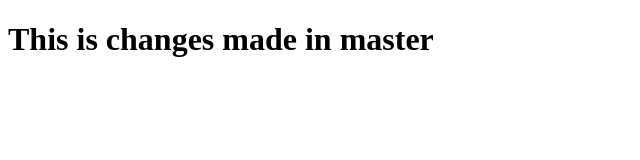
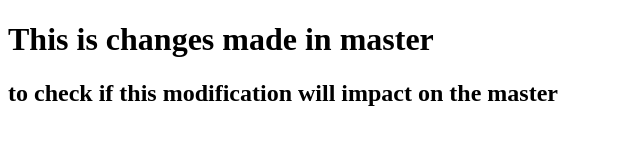
Before and after one commit to KyleSham/Gitlab, a plain HTML site: page index.html in a window 1280 px wide. Shown: the whole page, without its empty margins (0-640 px from the left). Drawn offline with Linux system fonts and the light colour scheme.

Commit message:
2condbranch modification

```diff
--- a/index.html
+++ b/index.html
@@ -3,6 +3,8 @@
    <head> <title>Testing on Github</title></head>
    <body>
     <h1>This is changes made in master</h1>
+
+    <h2>to check if this modification will impact on the master</h2>
    </body>
 
 </html>
```
